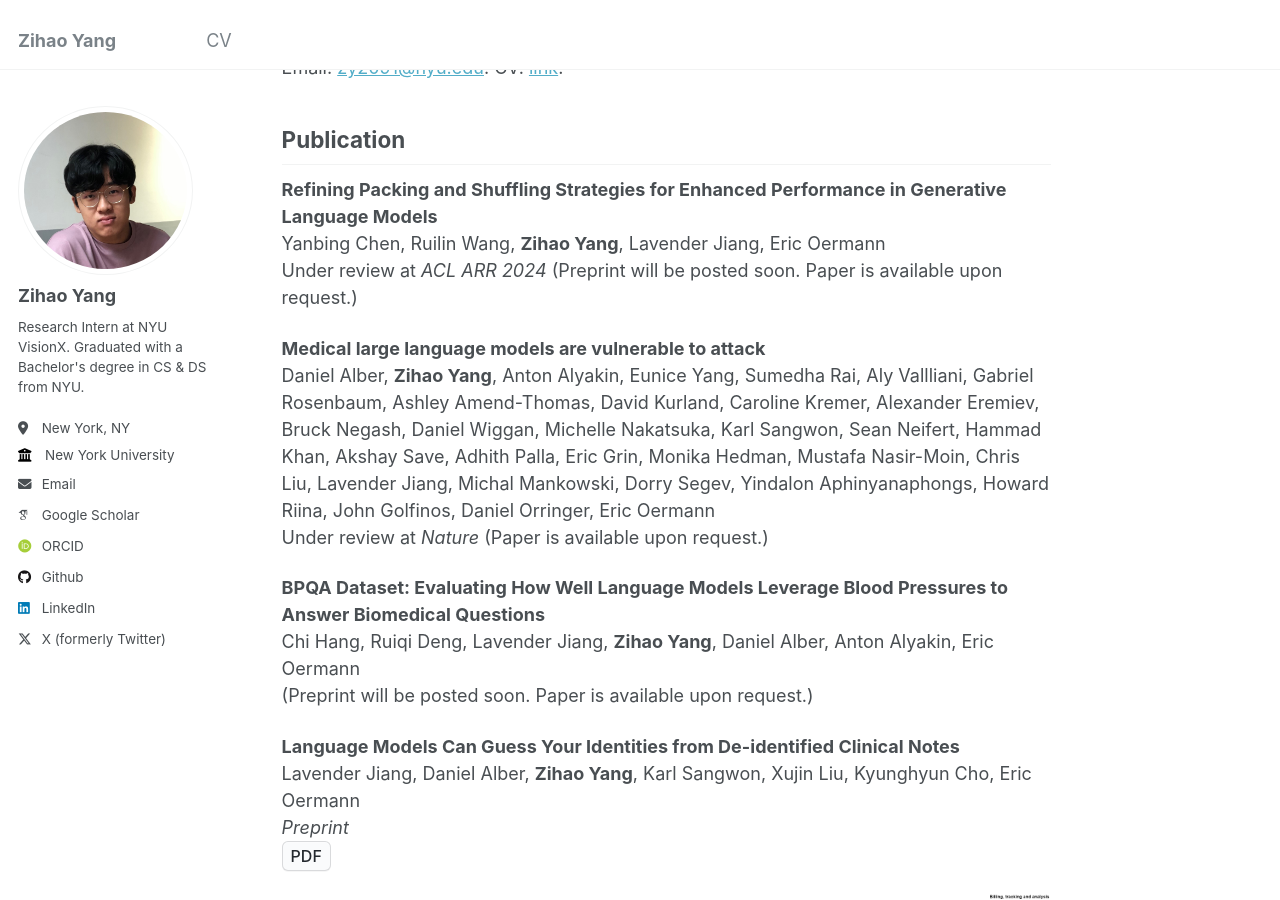
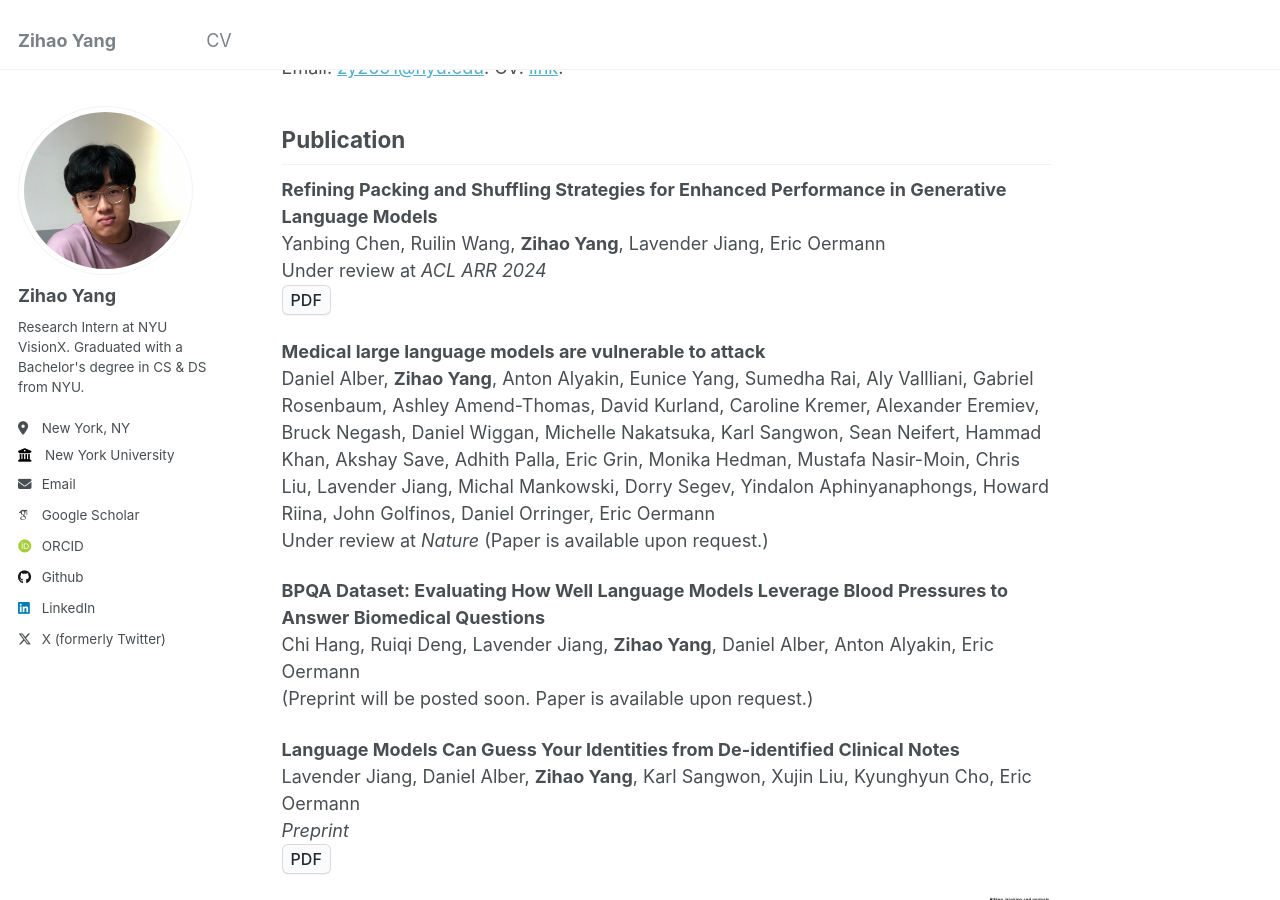
Before and after one commit to redagavin/redagavin.github.io, a Jekyll site: the page built from _pages/about.md, in a window 1280 px wide and 900 px high, scrolled down 411 px. Built offline with Jekyll 4.4.1, drawn with Linux system fonts in a browser that asks for light colours; some web fonts are replaced.

Commit message:
Update about.md

```diff
--- a/_pages/about.md
+++ b/_pages/about.md
@@ -78,7 +78,8 @@ Email: [zy2091@nyu.edu](mailto:zy2091@nyu.edu). CV: [link](https://redagavin.git
 
 **Refining Packing and Shuffling Strategies for Enhanced Performance in Generative Language Models**
 Yanbing Chen, Ruilin Wang, **Zihao Yang**, Lavender Jiang, Eric Oermann
-Under review at *ACL ARR 2024* (Preprint will be posted soon. Paper is available upon request.)
+Under review at *ACL ARR 2024*
+<button class="button-4" onclick="window.open('https://www.arxiv.org/pdf/2408.09621','_blank')">PDF</button>
 <br>
 
 **Medical large language models are vulnerable to attack**
```
